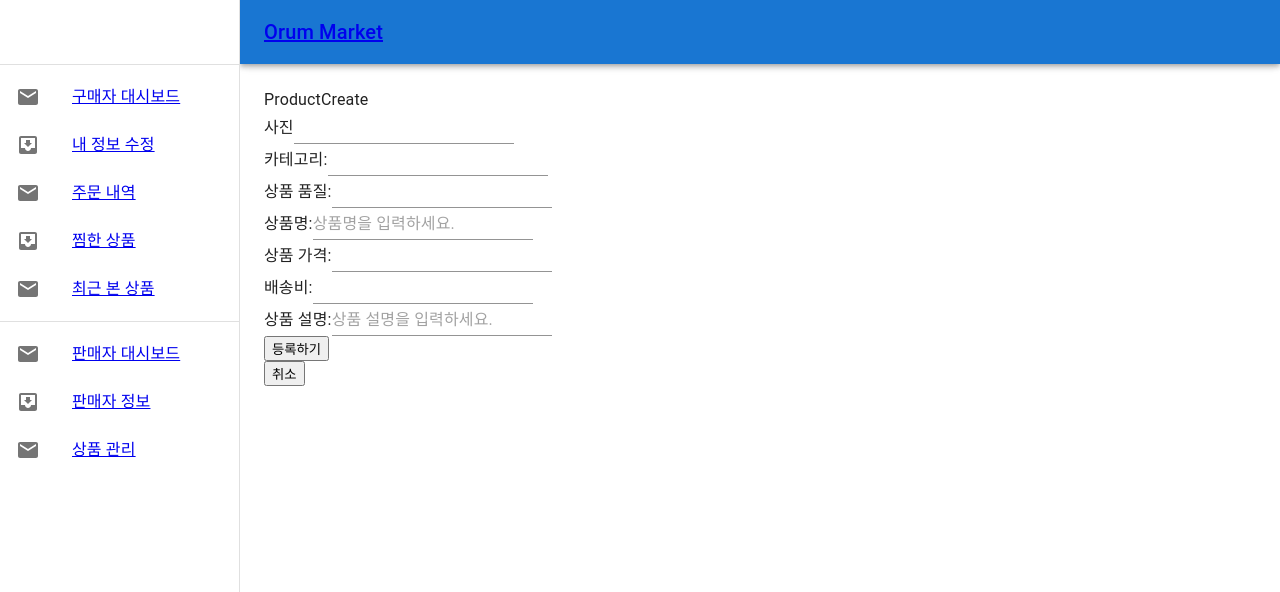
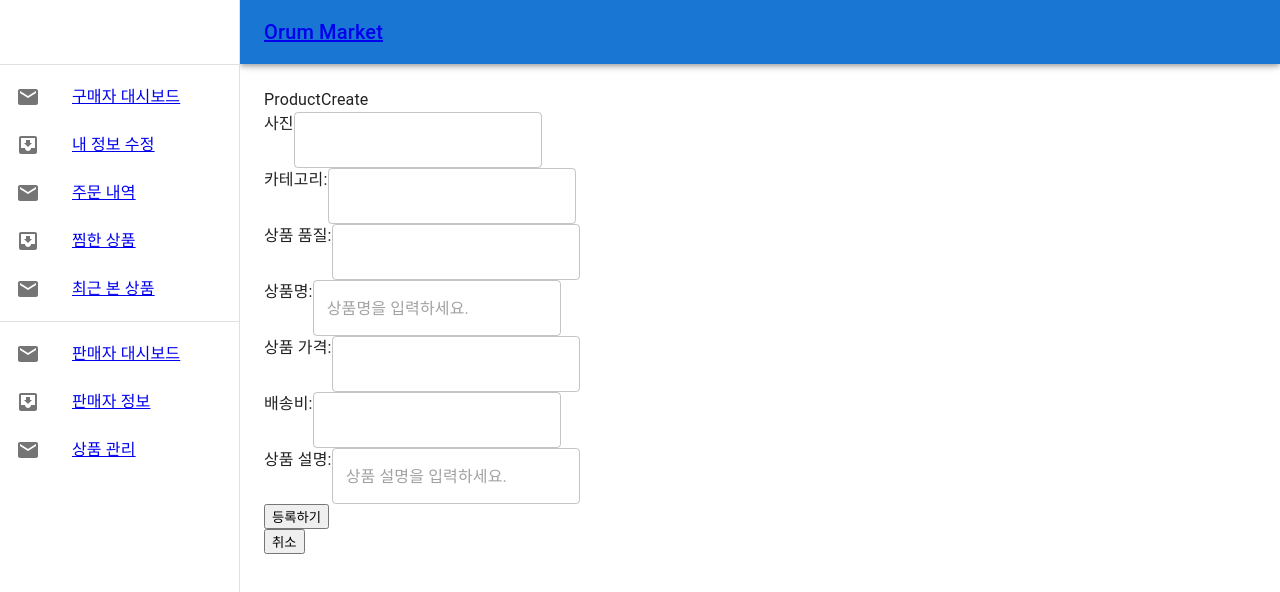
Before and after one commit to veryyounng/orum-market-front, a React (Vite) app: page /user/1/product-create in a window 1280 px wide. Shown: the top 592 px of the page. Built offline with nearby package versions, Linux system fonts and the light colour scheme; no server answers.

Commit message:
Refactor: form 수정, Link to 변경, 함수명 변경 #12

```diff
--- a/src/components/seller/ProductCreate.tsx
+++ b/src/components/seller/ProductCreate.tsx
@@ -1,7 +1,7 @@
 import { useState, useEffect } from 'react';
 import { Link, useParams } from 'react-router-dom';
 import axios from 'axios';
-import { Input } from '@mui/material';
+import { Input, TextField } from '@mui/material';
 import { api } from '../../api/api';
 import { validateProductTitle } from '../../lib/validation';
 import { CleaningServices } from '@mui/icons-material';
@@ -63,84 +63,95 @@ export default function ProductCreate() {
     }
   };
   return (
-    <div>
+    <>
       ProductCreate
-      <div>
-        <div>
+      <form>
+        <>
           사진
-          <Input
+          <TextField
             type="text"
             name="mainImages"
             value={productData.mainImages}
             onChange={handleAllChange}
-          ></Input>
-        </div>
-        <div>
+          ></TextField>
+        </>
+        <br></br>
+        <>
           카테고리:
-          <Input
+          <TextField
             type="text"
             name="category"
             value={productData.category}
-          ></Input>
-        </div>
-        <div>
+          ></TextField>
+        </>
+        <br></br>
+        <>
           상품 품질:
-          <Input type="text" name="quality" value={productData.quality}></Input>
-        </div>
-        <div>
+          <TextField
+            type="text"
+            name="quality"
+            value={productData.quality}
+          ></TextField>
+        </>
+        <br></br>
+        <>
           상품명:
-          <Input
+          <TextField
             type="text"
             name="title"
             placeholder="상품명을 입력하세요."
             value={productData.title}
             onChange={handleAllChange}
-          ></Input>
+          ></TextField>
           {!isValid && productData.title.length !== 0 ? (
             <div style={{ color: 'red' }}>{titleError}</div>
           ) : (
-            <div> </div>
+            <> </>
           )}
-        </div>
-        <div>
+        </>
+        <br></br>
+        <>
           상품 가격:
-          <Input
+          <TextField
             type="text"
             name="price"
             value={productData.price}
             onChange={handleAllChange}
-          ></Input>
+          ></TextField>
           {numberError && <div style={{ color: 'red' }}>{numberError}</div>}
-        </div>
-        <div>
+        </>
+        <br></br>
+        <>
           배송비:
-          <Input
+          <TextField
             type="text"
             name="shippingFees"
             value={productData.shippingFees}
             onChange={handleAllChange}
-          ></Input>
+          ></TextField>
           {numberError && <div style={{ color: 'red' }}>{numberError}</div>}
-        </div>
-        <div>
+        </>
+        <br></br>
+        <>
           상품 설명:
-          <Input
+          <TextField
             type="text"
             name="content"
             placeholder="상품 설명을 입력하세요."
             value={productData.content}
             onChange={handleAllChange}
-          ></Input>
+          ></TextField>
           {/* 상품 설명을 10글자 이상 해야합니다 */}
           {contentError && <div style={{ color: 'red' }}>{contentError}</div>}
-        </div>
+        </>
+        <br></br>
         <button type="submit" onClick={productSubmit}>
           등록하기
         </button>
-      </div>
+      </form>
       <button type="button" onClick={handleCancel}>
         취소
       </button>
-    </div>
+    </>
   );
 }
--- a/src/components/seller/ProductManager.tsx
+++ b/src/components/seller/ProductManager.tsx
@@ -1,4 +1,4 @@
-import { useNavigate } from 'react-router-dom';
+import { Link, useNavigate } from 'react-router-dom';
 import { Button } from '@mui/material';
 import { useEffect, useState } from 'react';
 import { api } from '../../api/api';
@@ -10,10 +10,6 @@ export default function ProductManager() {
   const navigate = useNavigate();
   const [productData, setProductData] = useState<IProduct[]>([]);
 
-  const handleUpdate = () => {
-    navigate(`/user/${_id}/product-update`);
-  };
-
   useEffect(() => {
     const getProductInfo = async () => {
       const response = await api.getSellerProductInfo();
@@ -24,7 +20,7 @@ export default function ProductManager() {
   return (
     <div>
       ProductManager
-      <Button onClick={handleUpdate}>수정하기</Button>
+      <Link to={`/user/${_id}/product-update`}>수정하기</Link>
     </div>
   );
 }
--- a/src/components/seller/ProductUpdate.tsx
+++ b/src/components/seller/ProductUpdate.tsx
@@ -13,7 +13,7 @@ export default function ProductUpdate() {
     content: '',
   });
   const [contentError, setContentError] = useState('');
-  const handleCancel = () => {
+  const handleMoveBack = () => {
     window.history.back();
   };
   const handleChange = (event: React.ChangeEvent<HTMLInputElement>) => {
@@ -118,7 +118,7 @@ export default function ProductUpdate() {
         {contentError && <div style={{ color: 'red' }}>{contentError}</div>}
       </div>
       <Button onClick={handleSubmit}>수정하기</Button>
-      <Button onClick={handleCancel}>취소</Button>
+      <Button onClick={handleMoveBack}>취소</Button>
     </div>
   );
 }
```
